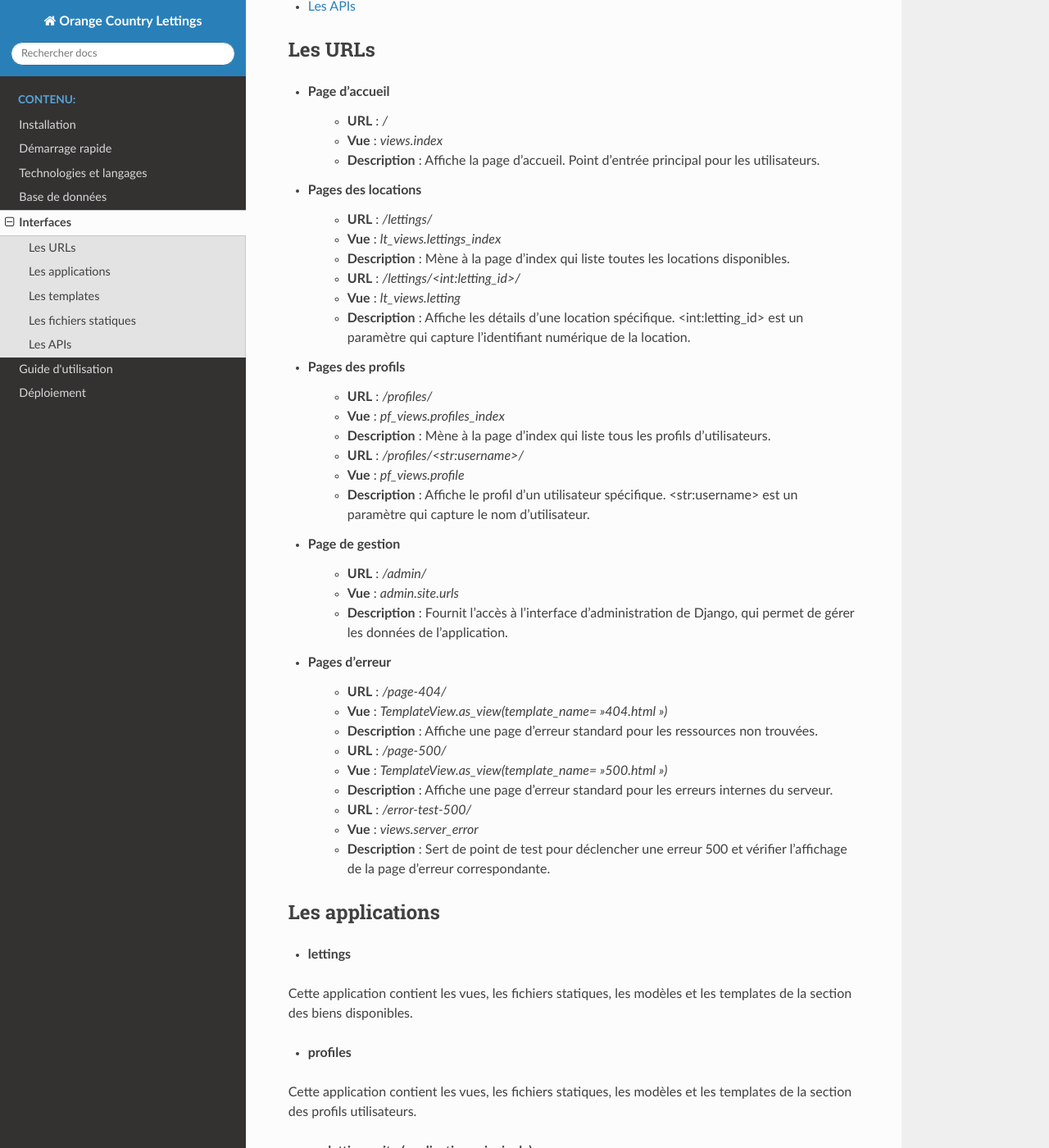
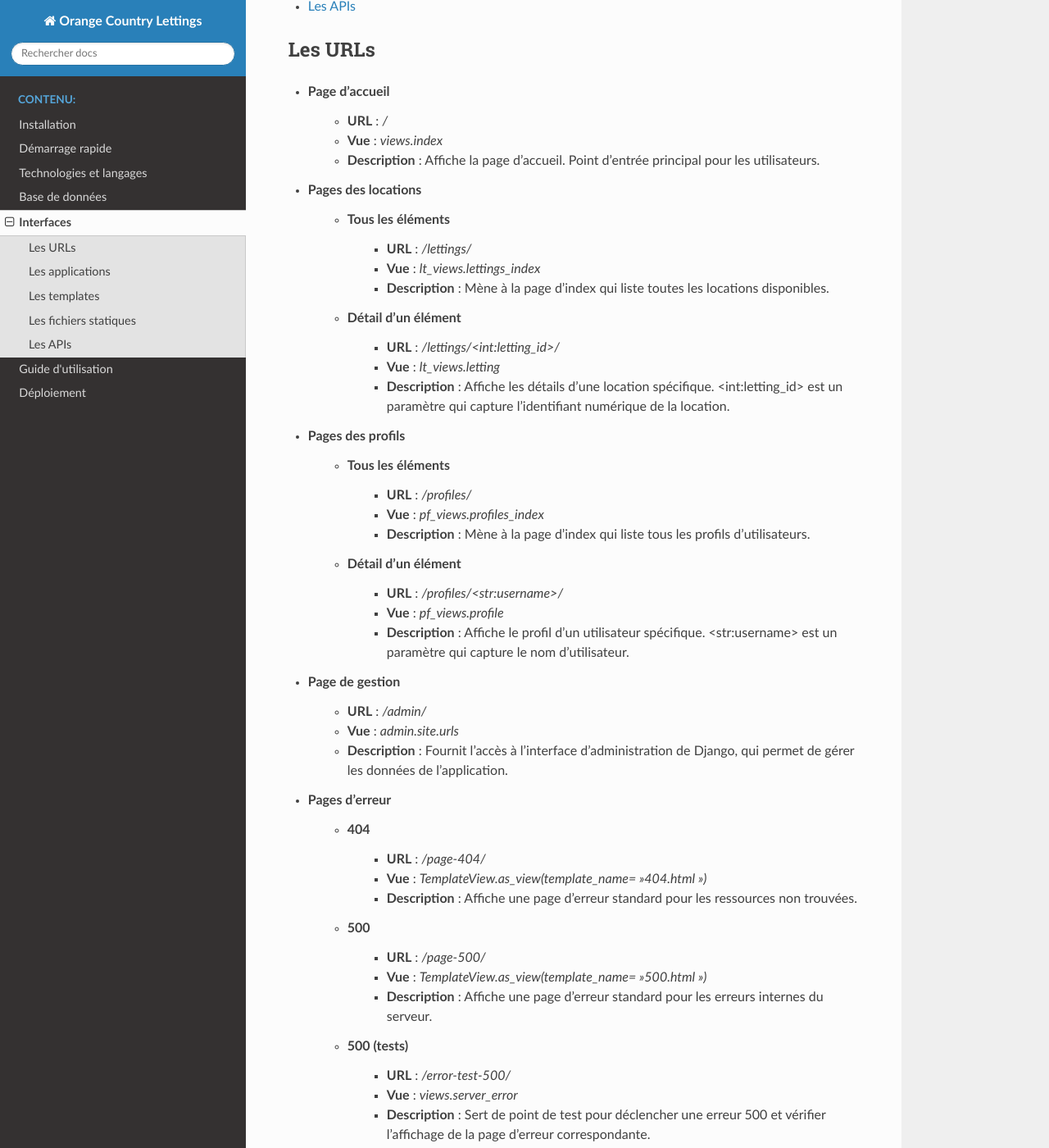
Before and after one commit to Guillaume-Gillon/OC_Projet13, a Sphinx documentation site: the page built from docs/interface.rst, in a window 1280 px wide and 1400 px high, scrolled down 260 px. Shown: the whole window at 82% size. Built offline with Sphinx 7.4.7 and the Read the Docs theme 3.1.0, drawn with Linux system fonts in a browser that asks for light colours.

Commit message:
Update interface.rst

```diff
--- a/docs/interface.rst
+++ b/docs/interface.rst
@@ -21,23 +21,27 @@ Les URLs
 
 * **Pages des locations**
 
-    - **URL** : */lettings/*
-    - **Vue** : *lt_views.lettings_index*
-    - **Description** : Mène à la page d'index qui liste toutes les locations disponibles.
+    + **Tous les éléments**
+        - **URL** : */lettings/*
+        - **Vue** : *lt_views.lettings_index*
+        - **Description** : Mène à la page d'index qui liste toutes les locations disponibles.
 
-    + **URL** : */lettings/<int:letting_id>/*
-    + **Vue** : *lt_views.letting*
-    + **Description** : Affiche les détails d'une location spécifique. <int:letting_id> est un paramètre qui capture l'identifiant numérique de la location.
+    + **Détail d'un élément**
+        - **URL** : */lettings/<int:letting_id>/*
+        - **Vue** : *lt_views.letting*
+        - **Description** : Affiche les détails d'une location spécifique. <int:letting_id> est un paramètre qui capture l'identifiant numérique de la location.
 
 * **Pages des profils**
 
-    - **URL** : */profiles/*
-    - **Vue** : *pf_views.profiles_index*
-    - **Description** : Mène à la page d'index qui liste tous les profils d'utilisateurs.
+    + **Tous les éléments**
+        - **URL** : */profiles/*
+        - **Vue** : *pf_views.profiles_index*
+        - **Description** : Mène à la page d'index qui liste tous les profils d'utilisateurs.
 
-    + **URL** : */profiles/<str:username>/*
-    + **Vue** : *pf_views.profile*
-    + **Description** : Affiche le profil d'un utilisateur spécifique. <str:username> est un paramètre qui capture le nom d'utilisateur.
+    + **Détail d'un élément**
+        - **URL** : */profiles/<str:username>/*
+        - **Vue** : *pf_views.profile*
+        - **Description** : Affiche le profil d'un utilisateur spécifique. <str:username> est un paramètre qui capture le nom d'utilisateur.
 
 * **Page de gestion**
 
@@ -47,17 +51,20 @@ Les URLs
 
 * **Pages d'erreur**
 
-    - **URL** : */page-404/*
-    - **Vue** : *TemplateView.as_view(template_name="404.html")*
-    - **Description** : Affiche une page d'erreur standard pour les ressources non trouvées.
+    + **404**
+        - **URL** : */page-404/*
+        - **Vue** : *TemplateView.as_view(template_name="404.html")*
+        - **Description** : Affiche une page d'erreur standard pour les ressources non trouvées.
 
-    + **URL** : */page-500/*
-    + **Vue** : *TemplateView.as_view(template_name="500.html")*
-    + **Description** : Affiche une page d'erreur standard pour les erreurs internes du serveur.
+    + **500**
+        - **URL** : */page-500/*
+        - **Vue** : *TemplateView.as_view(template_name="500.html")*
+        - **Description** : Affiche une page d'erreur standard pour les erreurs internes du serveur.
 
-    - **URL** : */error-test-500/*
-    - **Vue** : *views.server_error*
-    - **Description** : Sert de point de test pour déclencher une erreur 500 et vérifier l'affichage de la page d'erreur correspondante.
+    + **500 (tests)**
+        - **URL** : */error-test-500/*
+        - **Vue** : *views.server_error*
+        - **Description** : Sert de point de test pour déclencher une erreur 500 et vérifier l'affichage de la page d'erreur correspondante.
 
 .. _apps_interface:
 
```
